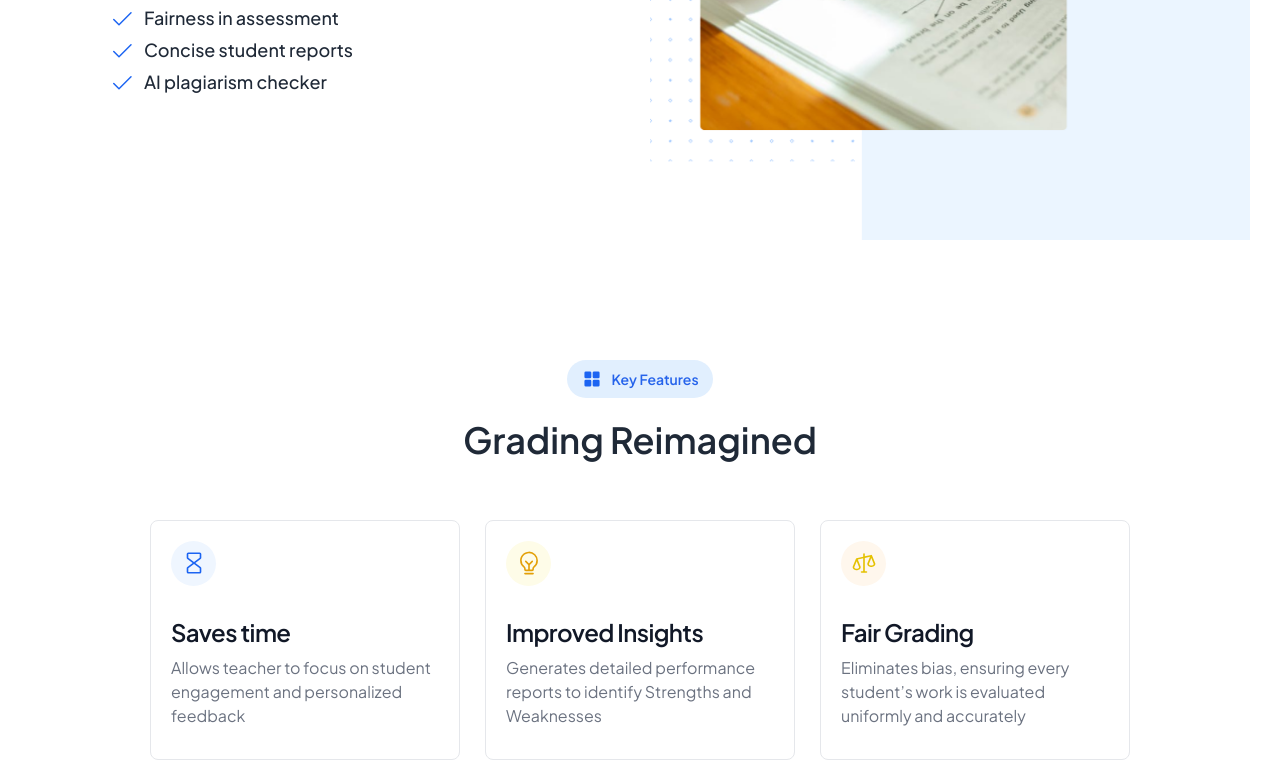
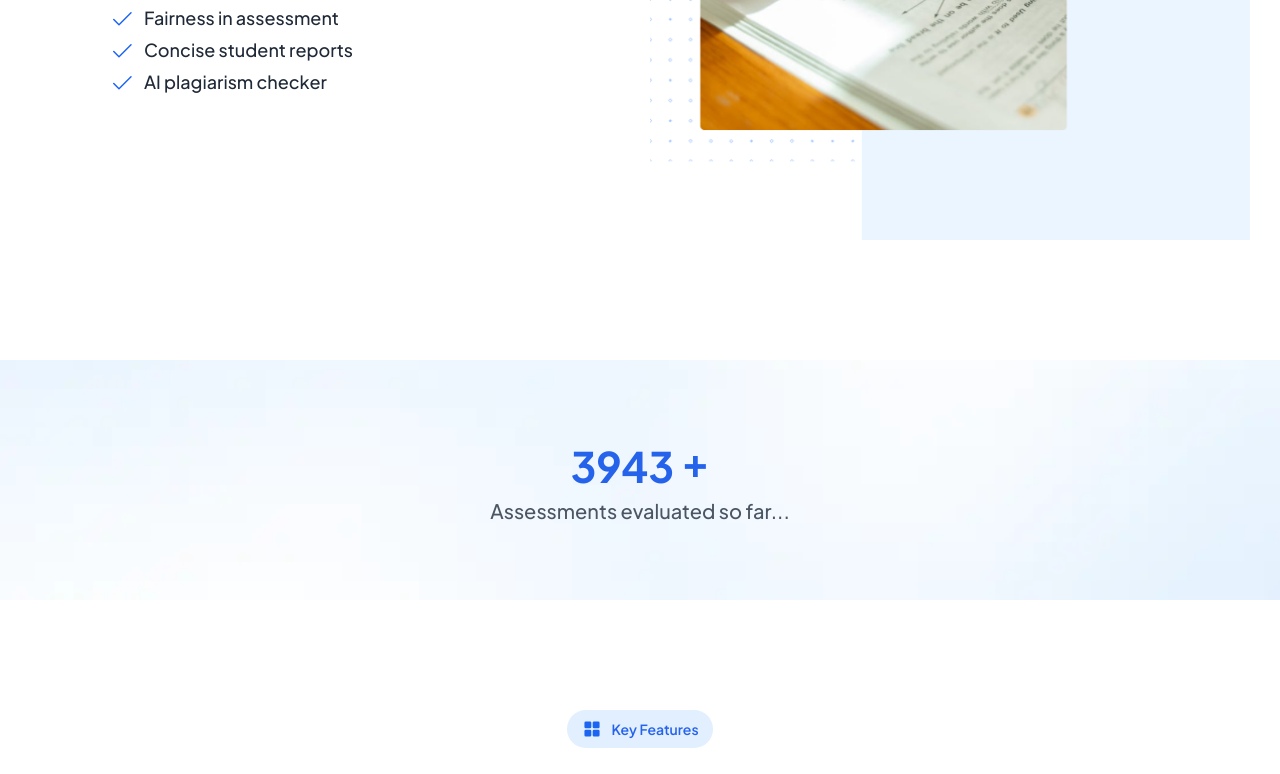
Before and after one commit to akhemraj/eduevolution-landing-page, a Next.js app: page / in a window 1280 px wide. Shown: the part 482-1256 px from the top of the page. Built offline with nearby package versions, Linux system fonts and the light colour scheme.

Commit message:
added evaluation-count section

```diff
--- a/src/app/page.tsx
+++ b/src/app/page.tsx
@@ -1,4 +1,5 @@
 import DemoSection from "@/components/sections/DemoSection";
+import EvaluationCount from "@/components/sections/EvaluationCount";
 import FeatureSection from "@/components/sections/FeatureSection";
 import FooterSection from "@/components/sections/FooterSection";
 import HeroSection from "@/components/sections/HeroSection";
@@ -8,6 +9,7 @@ export default function Home() {
   return (
     <>
       <HeroSection />
+      <EvaluationCount />
       <FeatureSection />
       <HowItWorksSection />
       <DemoSection />
--- /dev/null
+++ b/src/components/sections/EvaluationCount.tsx
@@ -0,0 +1,17 @@
+const EvaluationCount = () => {
+  return (
+    <div className="w-full h-[240px] flex flex-col justify-center items-center bg-[url('/images/evaluationCountBg.png')] bg-right-bottom md:bg-center bg-no-repeat bg-cover mb-[110px]">
+      <h2 className="text-[26px] sm:text-[28px] md:text-[32px] lg:text-[42px] font-bold text-blue-600">
+        3943{" "}
+        <span className="inline-block -translate-y-1 md:-translate-y-[6px]">
+          +
+        </span>
+      </h2>
+      <p className="text-lg sm:text-xl text-gray-600 font-medium text-center">
+        Assessments evaluated so far...
+      </p>
+    </div>
+  );
+};
+
+export default EvaluationCount;
```
Also changed, not shown: public/images/evaluationCountBg.png (added).
